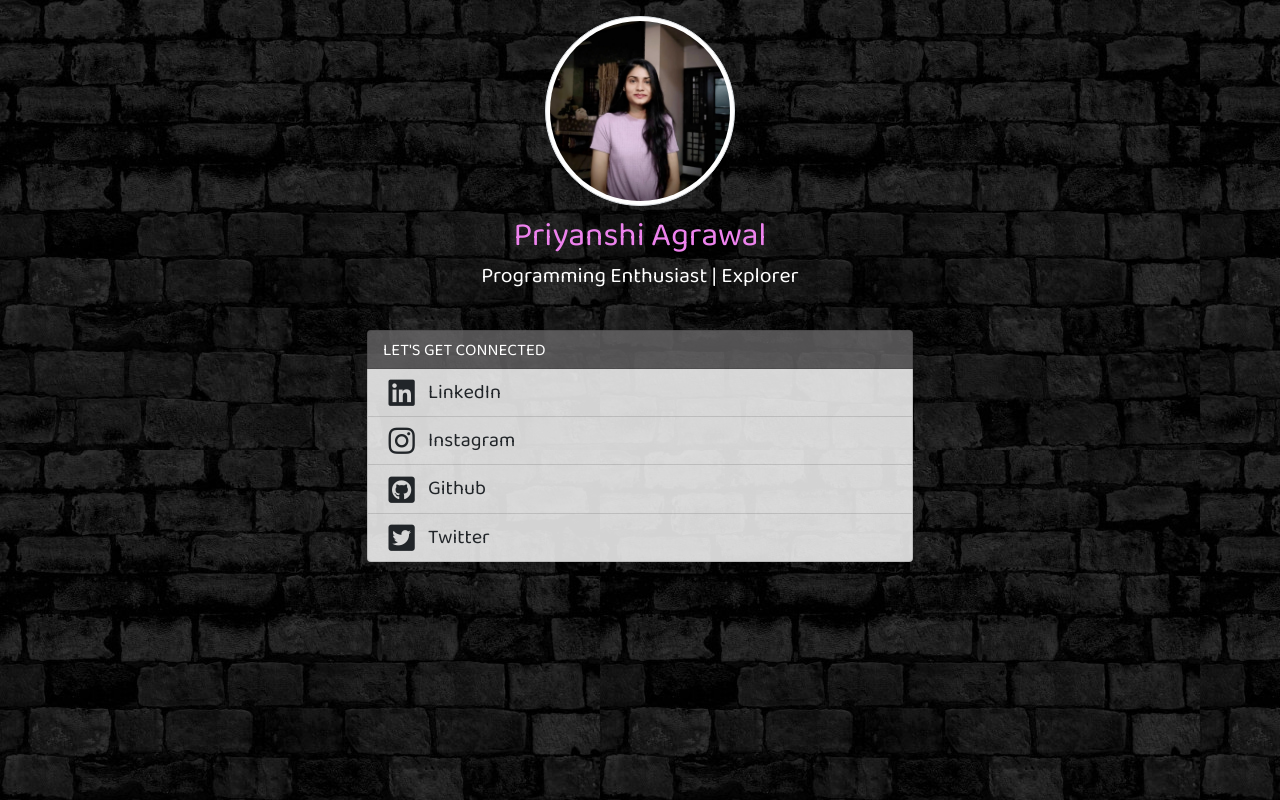
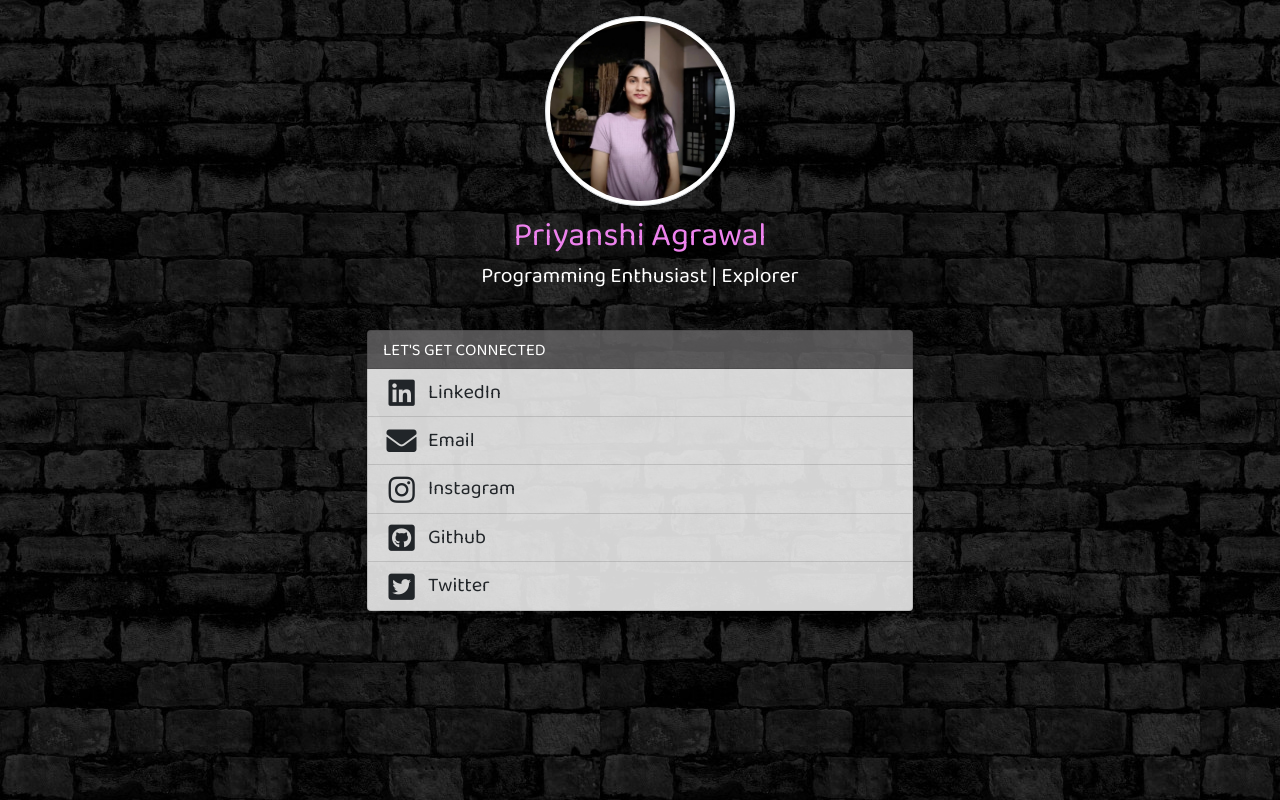
Before and after one commit to priyanshi1282/MyLinkTree, a plain HTML site: page index.html in a window 1280 px wide. Drawn offline with nearby package versions, Linux system fonts and the light colour scheme.

Commit message:
Update index.html

```diff
--- a/index.html
+++ b/index.html
@@ -31,6 +31,9 @@
             <a href="https://www.linkedin.com/in/priyanshi-agrawal-88b6341bb" class="list-group-item list-group-item-action" target="_blank">
               <span class="icon-wrapper"><i class="fab fa-linkedin"></i></span> LinkedIn
             </a>
+            <a href="mailto:priyanshiagrawal1282@gmail.com" class="list-group-item list-group-item-action" target="_blank">
+              <span class="icon-wrapper"><i class="fas fa-envelope"></i></span> Email
+            </a>
             <a href="https://www.instagram.com/priyanshiagrawal1282/" class="list-group-item list-group-item-action" target="_blank">
               <span class="icon-wrapper"><i class="fab fa-instagram"></i></span> Instagram
             </a>
```
